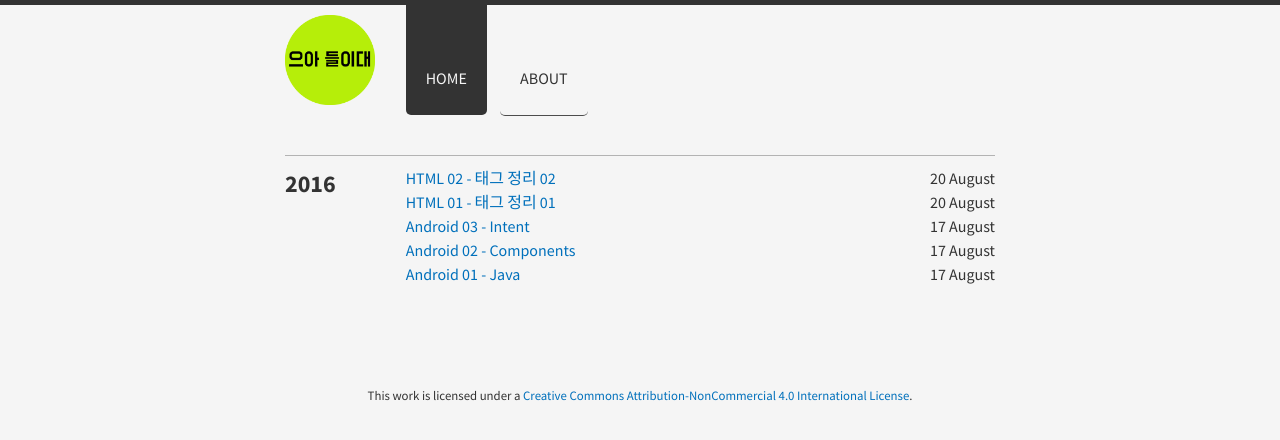
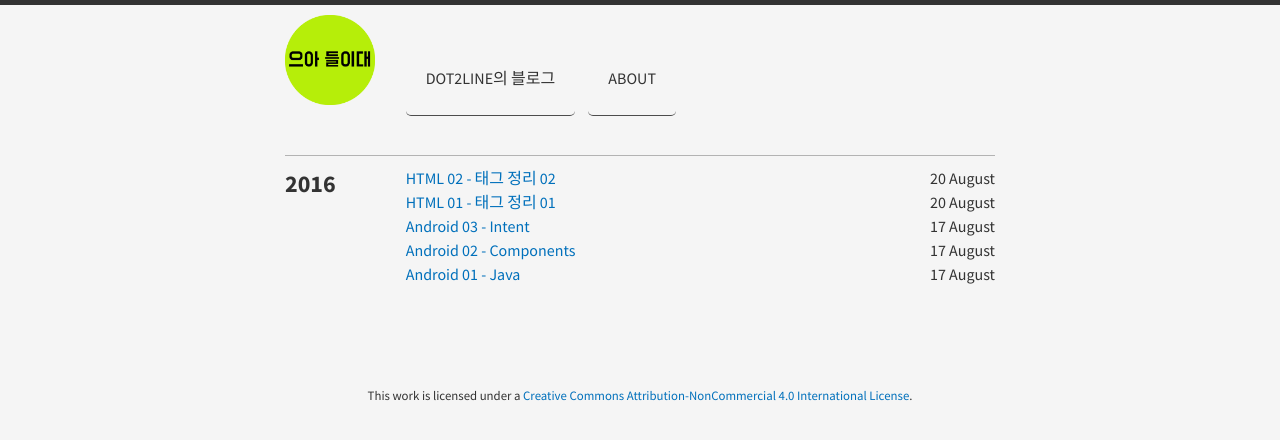
Before and after one commit to yands11/yands11.github.io, a Jekyll site: the page built from index.html, in a window 1280 px wide. Shown: the top 440 px of the page. Built offline with Jekyll 4.4.1, drawn with Linux system fonts in a browser that asks for light colours; nearby versions of some CDN libraries.

Commit message:
Update links.yml

```diff
--- a/_data/links.yml
+++ b/_data/links.yml
@@ -1,5 +1,5 @@
 - url: /
-  title: Home
+  title: dot2line의 블로그
 
 - url: /about
   title: About
```
